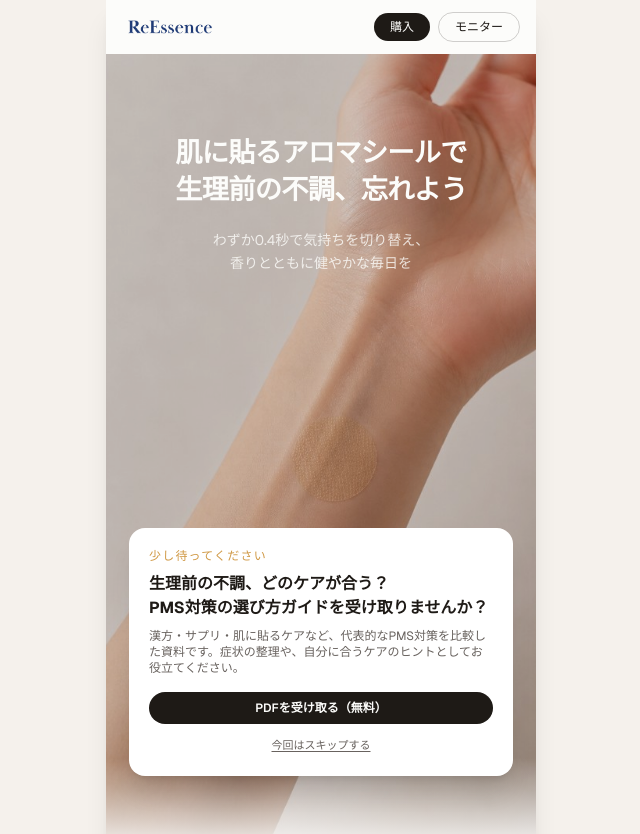
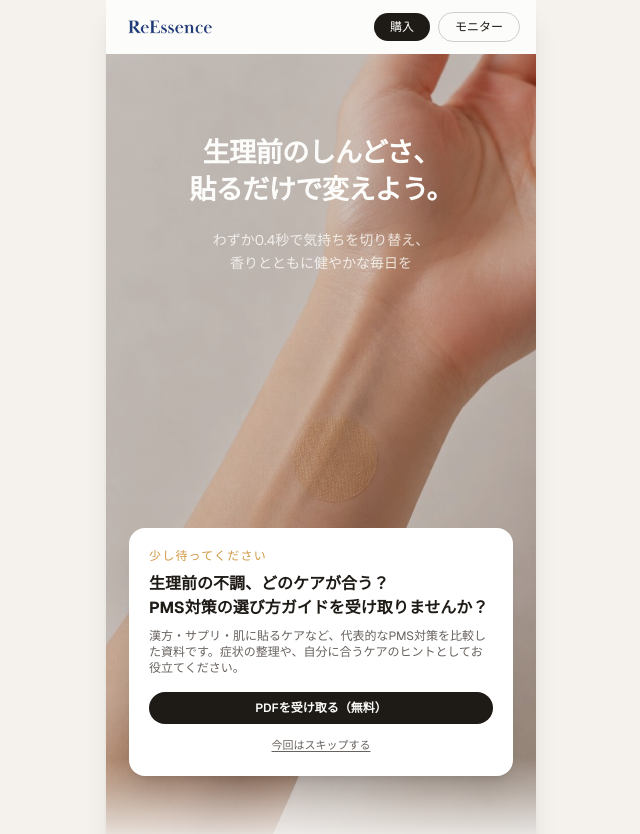
Before and after one commit to Misako-0208/reessence_lp_4_2, a Next.js app: page / in a window 1280 px wide. Shown: the top 834 px of the page, without its empty margins (319-959 px from the left). Built offline with nearby package versions, Linux system fonts and the light colour scheme; no server answers.

Commit message:
LP4-2: ヒーロー文言とモニター応募のNeon sourceを更新
Co-authored-by: Cursor <cursoragent@cursor.com>

```diff
--- a/app/api/monitor-apply/route.ts
+++ b/app/api/monitor-apply/route.ts
@@ -15,8 +15,8 @@ if (!connectionString) {
 const sql = connectionString ? neon(connectionString) : null
 const resend = resendApiKey ? new Resend(resendApiKey) : null
 
-/** チャネル識別（例: lp4 / instagram_ads）。未設定時はこの LP 用の既定値。 */
-const monitorSource = process.env.MONITOR_APPLICATION_SOURCE?.trim() || "lp4"
+/** チャネル識別（例: lp4-2 / instagram_ads）。未設定時はこの LP 用の既定値。 */
+const monitorSource = process.env.MONITOR_APPLICATION_SOURCE?.trim() || "lp4-2"
 const MONITOR_GUIDE_FILENAME = "【肌に貼るアロマシール】モニター説明資料.pdf"
 
 function getMonitorGuidePath(): string {
--- a/components/hero-section.tsx
+++ b/components/hero-section.tsx
@@ -22,8 +22,8 @@ export function HeroSection() {
       <div className="relative z-10 flex flex-1 flex-col px-5 pt-[max(5rem,env(safe-area-inset-top,0px))] pb-6 text-center">
         <div>
           <h1 className="text-[1.7rem] font-bold leading-snug tracking-tight text-background">
-            <span className="block">{"肌に貼るアロマシールで"}</span>
-            <span className="block">{"生理前の不調、忘れよう"}</span>
+            <span className="block">{"生理前のしんどさ、"}</span>
+            <span className="block">{"貼るだけで変えよう。"}</span>
           </h1>
           <p className="mx-auto mt-5 text-sm leading-relaxed text-background/80">
             <span className="block">{"わずか0.4秒で気持ちを切り替え、"}</span>
```
